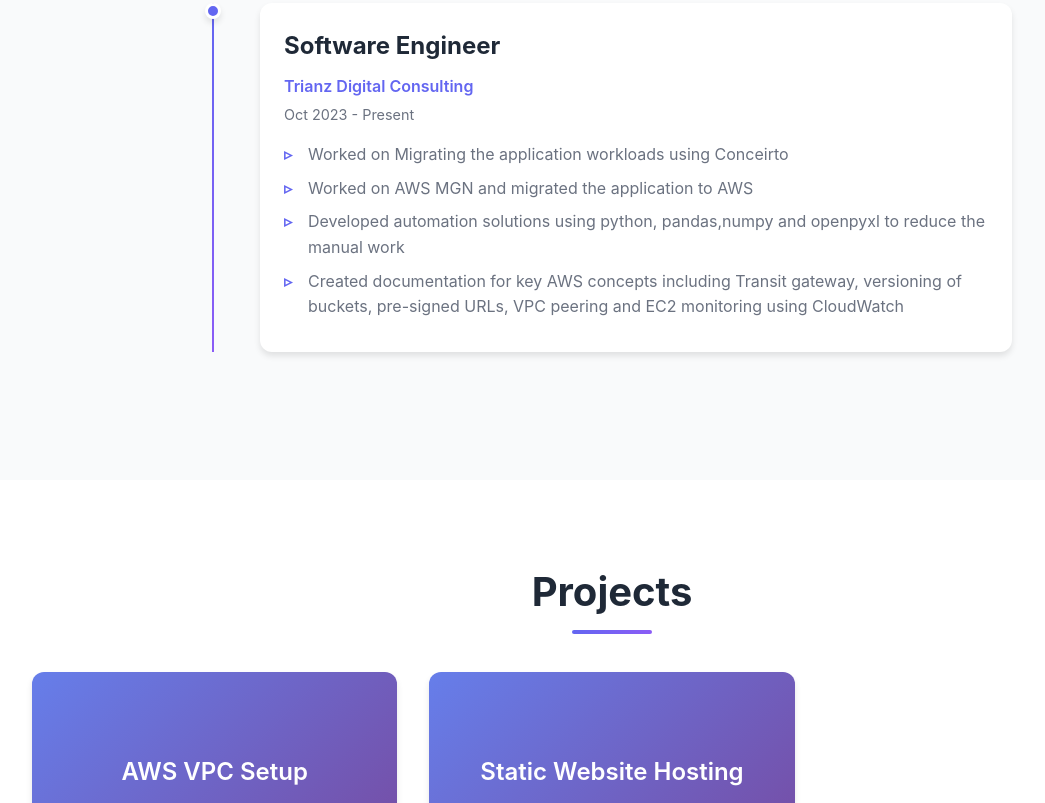
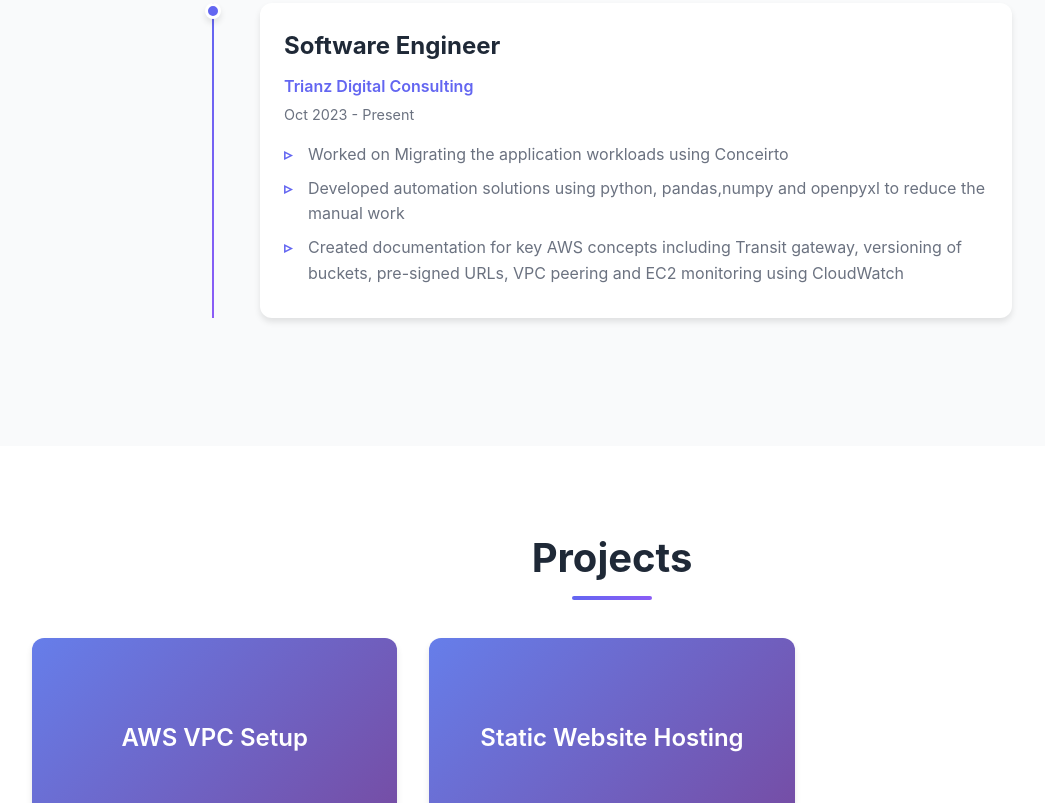
Before and after one commit to AdithyaBhatGS/StaticPortfolioWebsite, a plain HTML site: page index.html in a window 1280 px wide. Shown: the part 1951-2754 px from the top of the page, without its empty margins (28-1073 px from the left). Drawn offline with Linux system fonts and the light colour scheme.

Commit message:
Remove AWS MGN migration achievement from index.html

```diff
--- a/index.html
+++ b/index.html
@@ -104,7 +104,6 @@
                         <p class="duration">Oct 2023 - Present</p>
                         <ul class="achievements">
                             <li>Worked on Migrating the application workloads using Conceirto</li>
-                            <li>Worked on AWS MGN and migrated the application to AWS</li>
                             <li>Developed automation solutions using python, pandas,numpy and openpyxl to reduce the manual work</li>
                             <li>Created documentation for key AWS concepts including Transit gateway, versioning of buckets, pre-signed URLs, VPC peering and EC2 monitoring using CloudWatch</li>
                         </ul>
```
